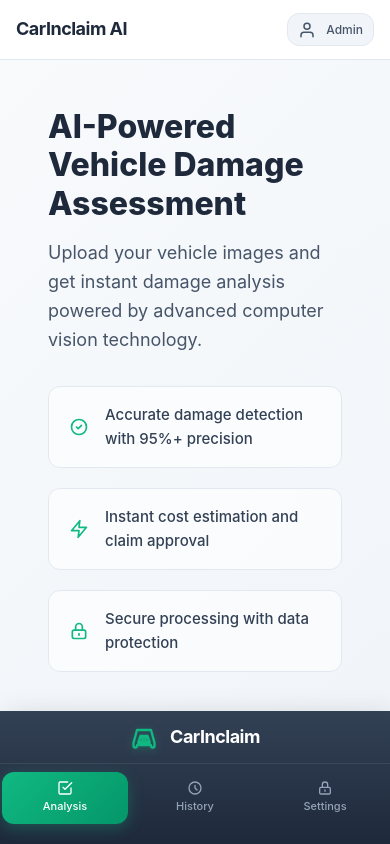
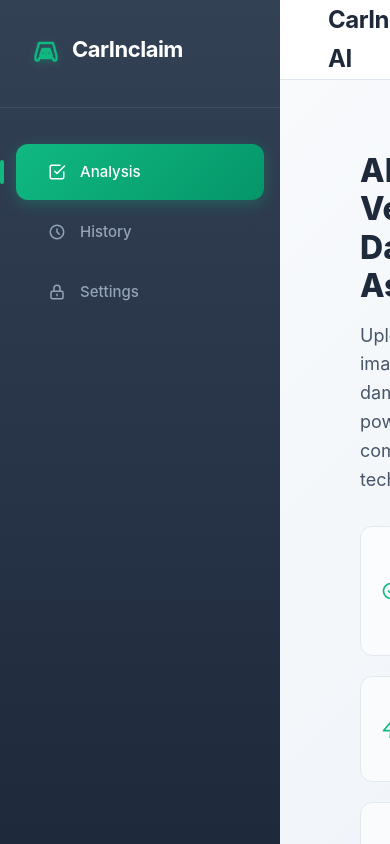
Before and after one commit to sidkumar28/CarInclaim---AI-Powered-Vehicle-Damage-Assessment, a React (Vite) app in the folder insurance-damage-frontend/: page / in a window 390 px wide. Built offline with nearby package versions, Linux system fonts and the light colour scheme.

Commit message:
Revert "feat(ui): make frontend responsive across mobile, tablet, and desktop"
This reverts commit e3f2129fc8d9f32e0e71fe1e8bd8adbb79969ea1.

```diff
--- a/insurance-damage-frontend/src/App.css
+++ b/insurance-damage-frontend/src/App.css
@@ -481,7 +481,11 @@
   color: #15803d;
 }
 
-.status-indicator.rejected .status-text {
+.confidence-value.medium {
+  color: #059669;
+}
+
+.confidence-value.low {
   color: #dc2626;
 }
 
@@ -525,15 +529,28 @@
   font-weight: 800;
 }
 
-.detections-grid {
+.stat-label {
+  font-size: 14px;
+  color: #64748b;
+  font-weight: 500;
+}
+
+/* History List */
+.history-list {
   display: flex;
   flex-direction: column;
   gap: 16px;
 }
 
-.detection-item {
+.damage-type {
+  font-size: 14px;
+  font-weight: 600;
+  color: #334155;
+  text-transform: capitalize;
+}
+
+.history-status {
   display: flex;
-  justify-content: space-between;
   align-items: center;
   padding: 20px;
   background: linear-gradient(135deg, #f8fafc 0%, #f1f5f9 100%);
@@ -548,8 +565,8 @@
   border-color: #cbd5e1;
 }
 
-.detection-info {
-  flex: 1;
+.setting-item:last-child {
+  border-bottom: none;
 }
 
 .detection-name {
@@ -1043,212 +1060,23 @@
 }
 
 @media (max-width: 768px) {
-  .app {
-    flex-direction: column;
+  .stats-grid {
+    grid-template-columns: 1fr;
   }
 
-  .sidebar {
-    width: 100%;
-    height: auto;
-    order: 2;
-    padding: 12px 0;
+  .settings-grid {
+    grid-template-columns: 1fr;
   }
 
-  .logo {
-    padding: 0 16px 12px;
-    font-size: 18px;
-    justify-content: center;
+  .history-item {
+    grid-template-columns: 1fr;
+    gap: 12px;
+    text-align: left;
   }
 
-  .nav {
-    display: flex;
-    justify-content: space-around;
-    padding: 8px 0;
-  }
-
-  .nav-item {
-    flex: 1;
-    text-align: center;
-    padding: 8px 4px;
-    margin: 0 2px;
-    font-size: 11px;
+  .setting-item {
     flex-direction: column;
-    gap: 2px;
-  }
-
-  .nav-item svg {
-    width: 16px;
-    height: 16px;
-  }
-
-  .nav-item.active::before {
-    display: none;
-  }
-
-  .topbar {
-    padding: 0 16px;
-    height: 60px;
-  }
-
-  .topbar h1 {
-    font-size: 18px;
-  }
-
-  .topbar-actions {
-    gap: 8px;
-  }
-
-  .btn-new {
-    padding: 8px 12px;
-    font-size: 12px;
-  }
-
-  .user-info {
-    padding: 6px 10px;
-    font-size: 12px;
-  }
-
-  .content {
-    padding: 16px;
-  }
-
-  .upload-box {
-    grid-template-columns: 1fr;
-    gap: 16px;
-  }
-
-  .upload-placeholder {
-    padding: 30px 16px;
-  }
-
-  .upload-placeholder svg {
-    width: 48px;
-    height: 48px;
-  }
-
-  .upload-placeholder p {
-    font-size: 16px;
-  }
-
-  .upload-placeholder span {
-    font-size: 12px;
-  }
-
-  .results-layout {
-    grid-template-columns: 1fr;
-    gap: 16px;
-    height: auto;
-  }
-
-  .card {
-    padding: 16px;
-    border-radius: 12px;
-  }
-
-  .card-title {
-    font-size: 16px;
-    margin-bottom: 16px;
-  }
-
-  .status-indicator {
-    gap: 12px;
-    padding: 16px;
-    margin-bottom: 16px;
-  }
-
-  .status-icon {
-    width: 40px;
-    height: 40px;
-  }
-
-  .status-icon svg {
-    width: 20px;
-    height: 20px;
-  }
-
-  .status-text {
-    font-size: 18px;
-  }
-
-  .info-grid {
-    grid-template-columns: 1fr;
+    align-items: flex-start;
     gap: 12px;
   }
-
-  .info-item {
-    padding: 12px;
-  }
-
-  .info-label {
-    font-size: 10px;
-  }
-
-  .info-value {
-    font-size: 14px;
-  }
-
-  .info-value.cost {
-    font-size: 18px;
-  }
-
-  .detection-name {
-    font-size: 14px;
-    margin-bottom: 6px;
-  }
-
-  .confidence-bar {
-    width: 100%;
-    height: 6px;
-  }
-
-  .detection-item {
-    flex-direction: column;
-    align-items: flex-start;
-    gap: 8px;
-    padding: 12px;
-  }
-
-  .confidence-value {
-    align-self: flex-end;
-    font-size: 12px;
-  }
-
-  .chat-card {
-    height: 350px;
-  }
-
-  .chat-container {
-    padding: 12px;
-    margin-bottom: 12px;
-  }
-
-  .message-avatar {
-    width: 28px;
-    height: 28px;
-  }
-
-  .message-avatar svg {
-    width: 14px;
-    height: 14px;
-  }
-
-  .message.assistant .message-content {
-    padding: 10px 12px;
-    font-size: 13px;
-  }
-
-  .chat-input {
-    padding: 10px 12px;
-    font-size: 14px;
-  }
-
-  .btn-send {
-    width: 40px;
-    height: 40px;
-  }
-
-  .btn-send svg {
-    width: 16px;
-    height: 16px;
-  }
 }
```
